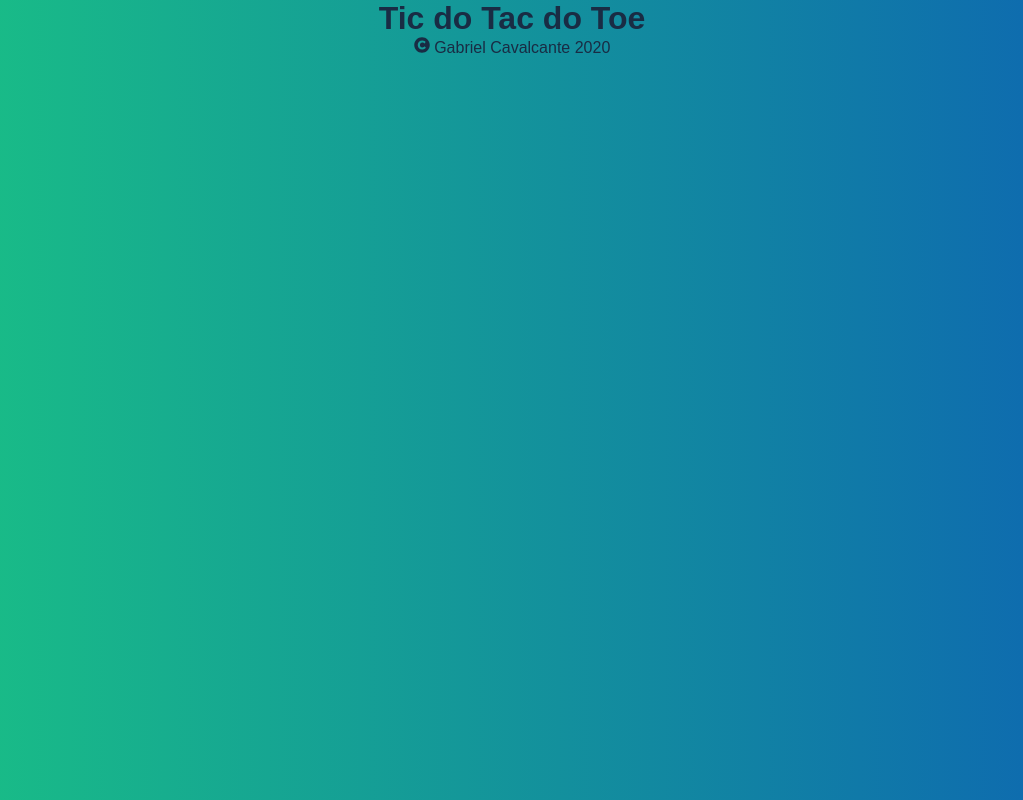
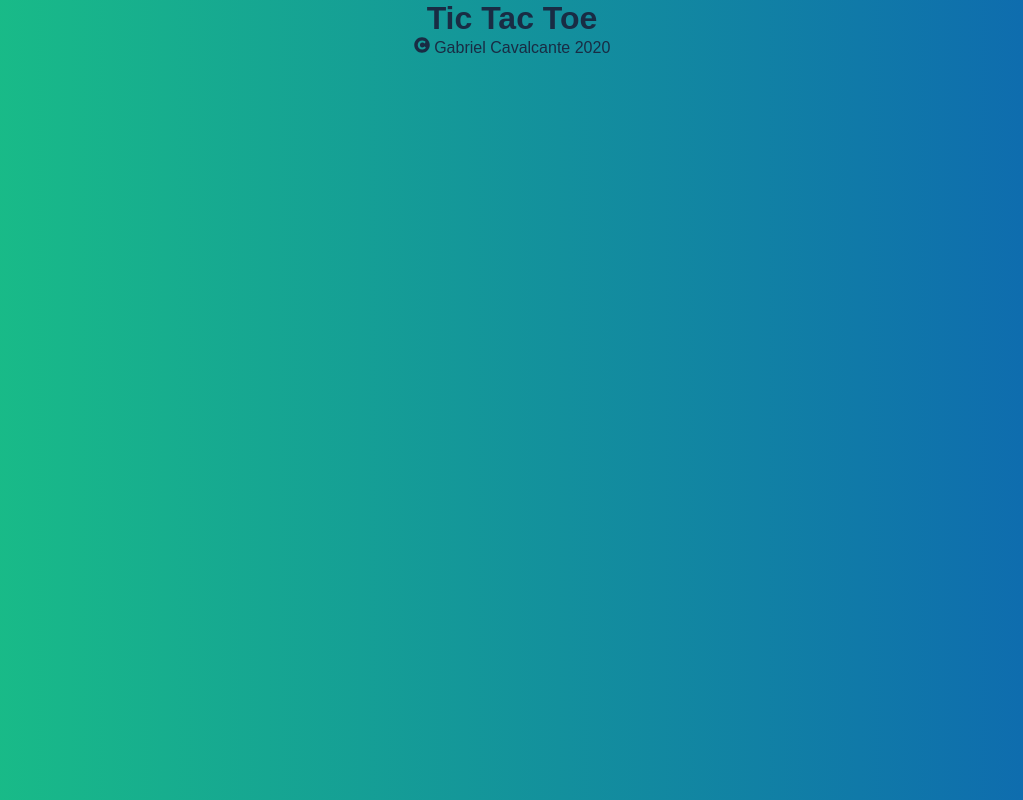
Before and after one commit to GabrielMCavalcante/TicTacToe, a React (Create React App) app: page / in a window 1280 px wide. Shown: the whole page, without its empty margins (128-1151 px from the left). Built offline with nearby package versions, Linux system fonts and the light colour scheme.

Commit message:
Added Header class

```diff
--- a/src/components/Header/index.tsx
+++ b/src/components/Header/index.tsx
@@ -1,9 +1,12 @@
 import React from 'react'
+
+// CSS styles
+import './styles.css'
 
 function Header() {
     return (
-        <div>
-            <h1>Tic do Tac do Toe</h1>
+        <div className="Header">
+            <h1>Tic Tac Toe</h1>
         </div>
     )
 }
```
